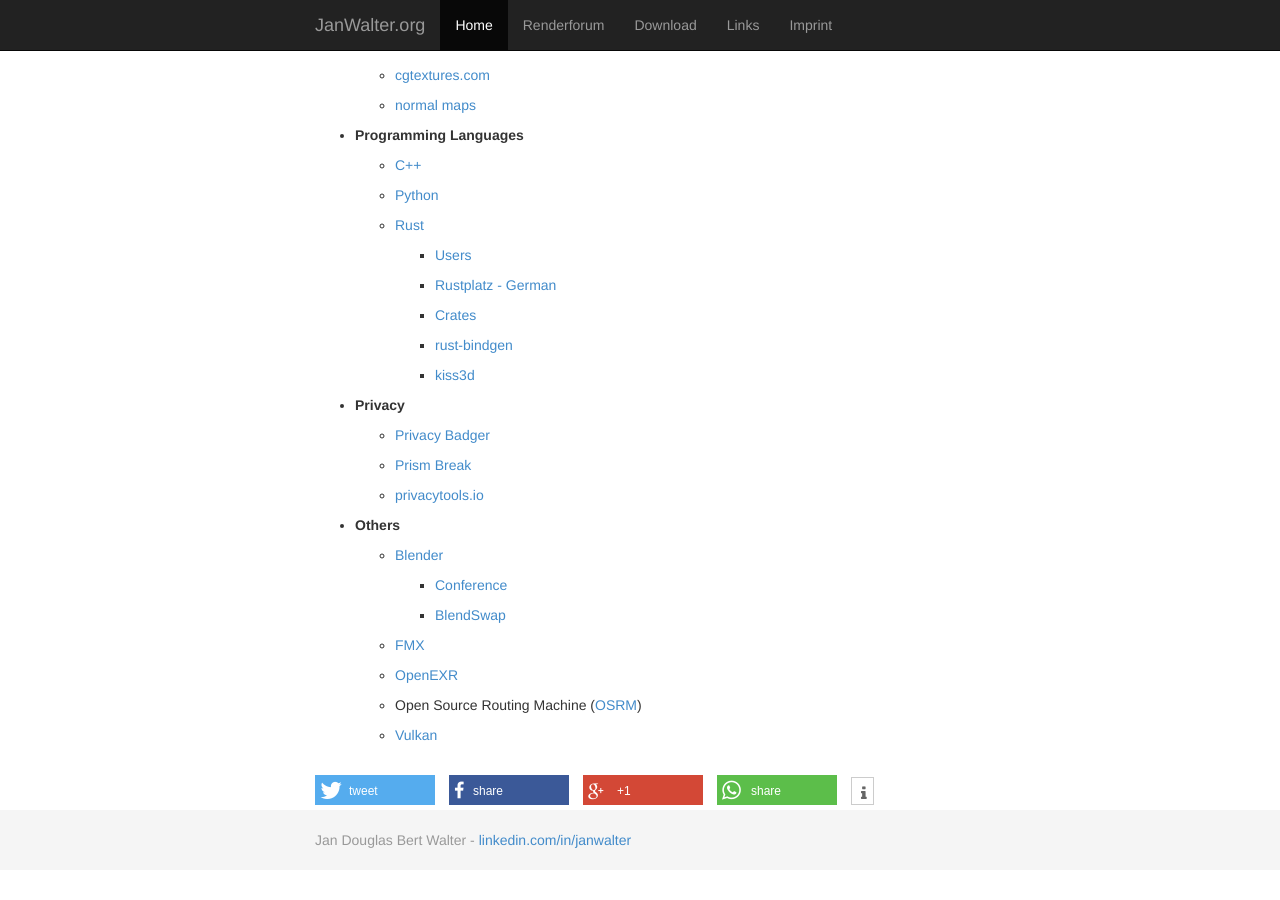
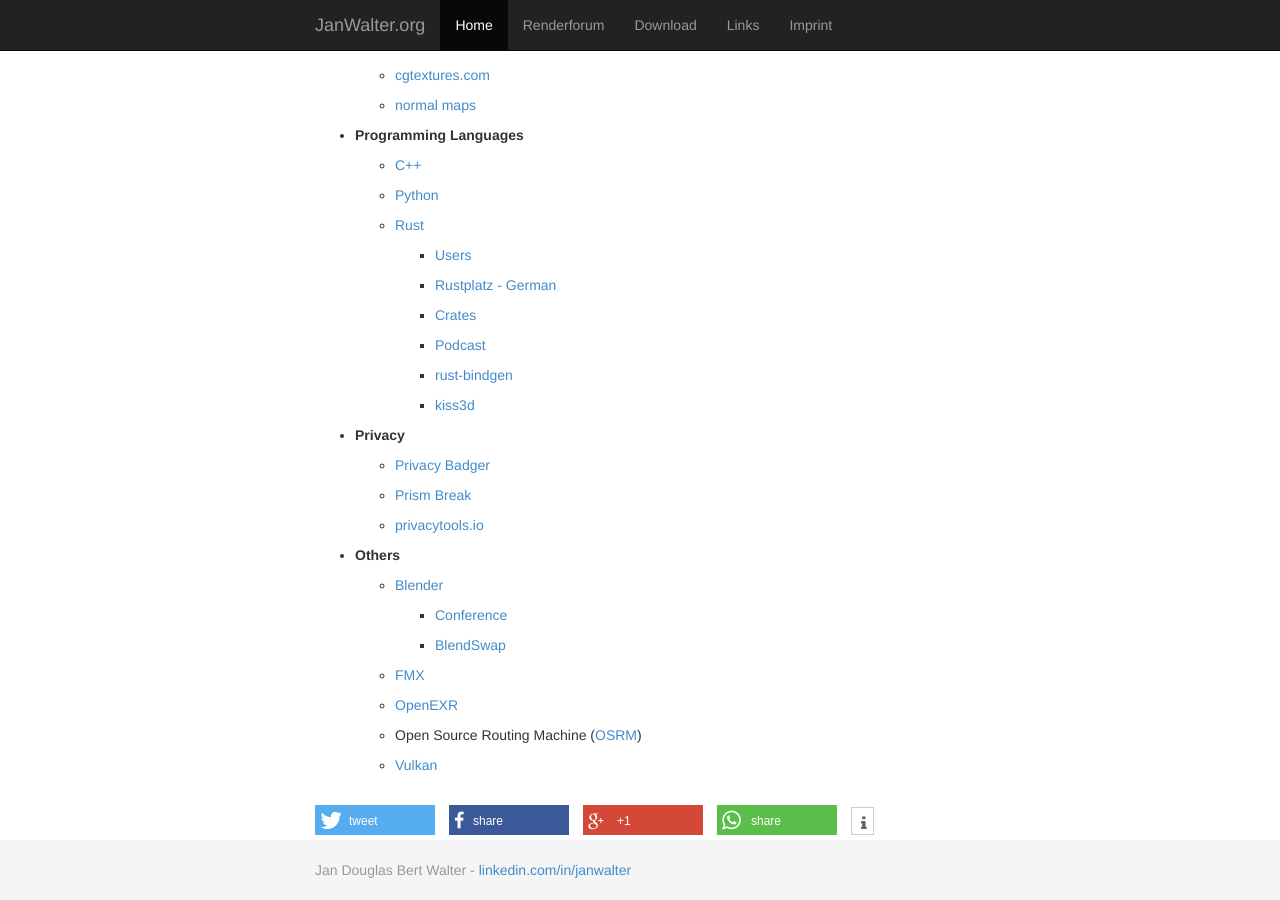
Before and after one commit to wahn/jan_walter_org, a Jekyll site: the page built from links/index.md, in a window 1280 px wide and 900 px high, scrolled down 1805 px. Built offline with Jekyll 4.4.1, drawn with Linux system fonts in a browser that asks for light colours; Markdown is read by kramdown in place of the engine named in the settings; before the commit the page ends 2675 px from its top, so only the background shows below that.

Commit message:
Link to Rust podcast from New Rustacean.

```diff
--- a/links/index.md
+++ b/links/index.md
@@ -147,6 +147,8 @@
 
         + [Crates](https://crates.io)
 
+        + [Podcast](http://www.newrustacean.com)
+
         + [rust-bindgen](https://github.com/crabtw/rust-bindgen)
 
         + [kiss3d](http://kiss3d.org)
```
